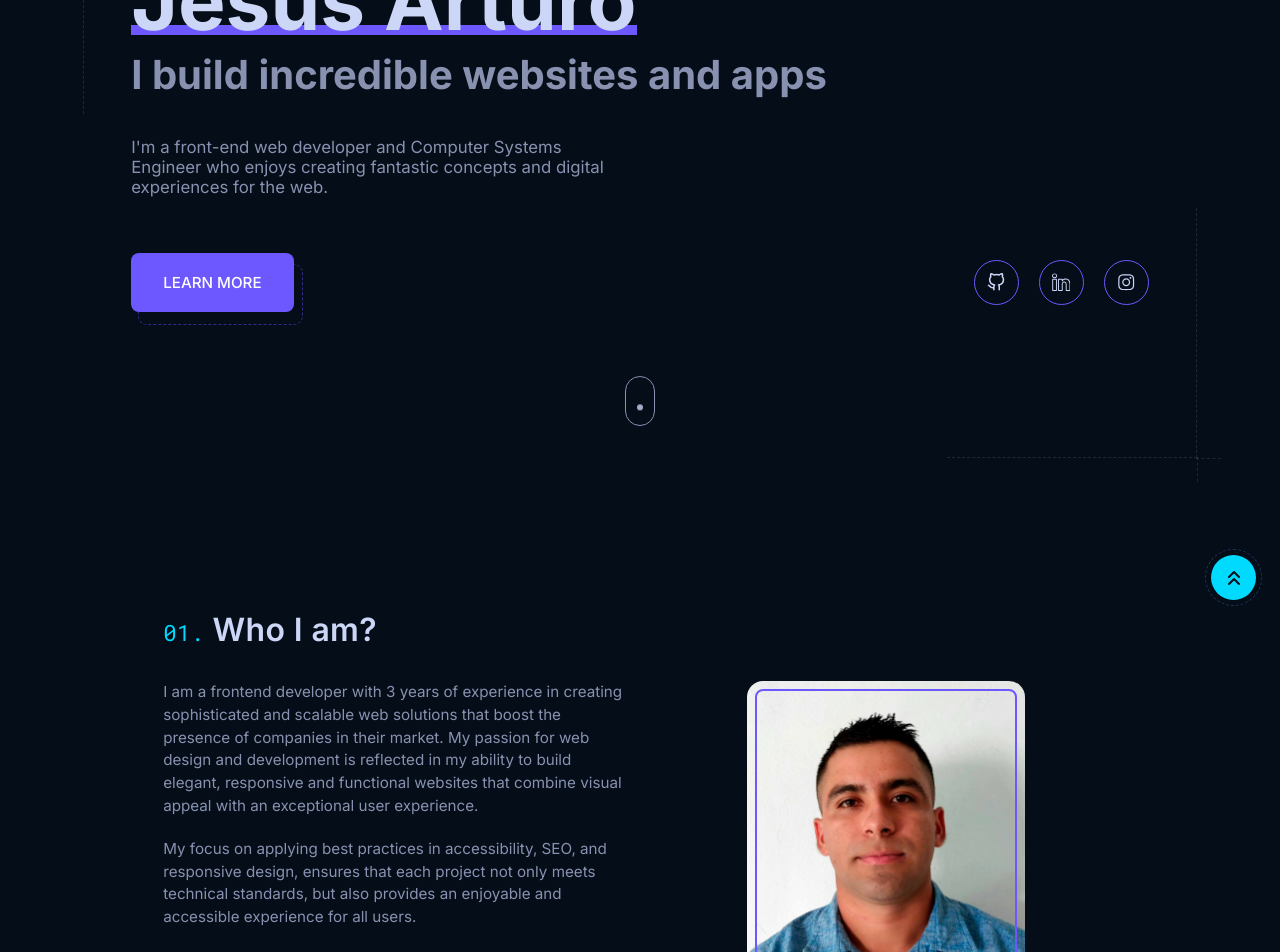
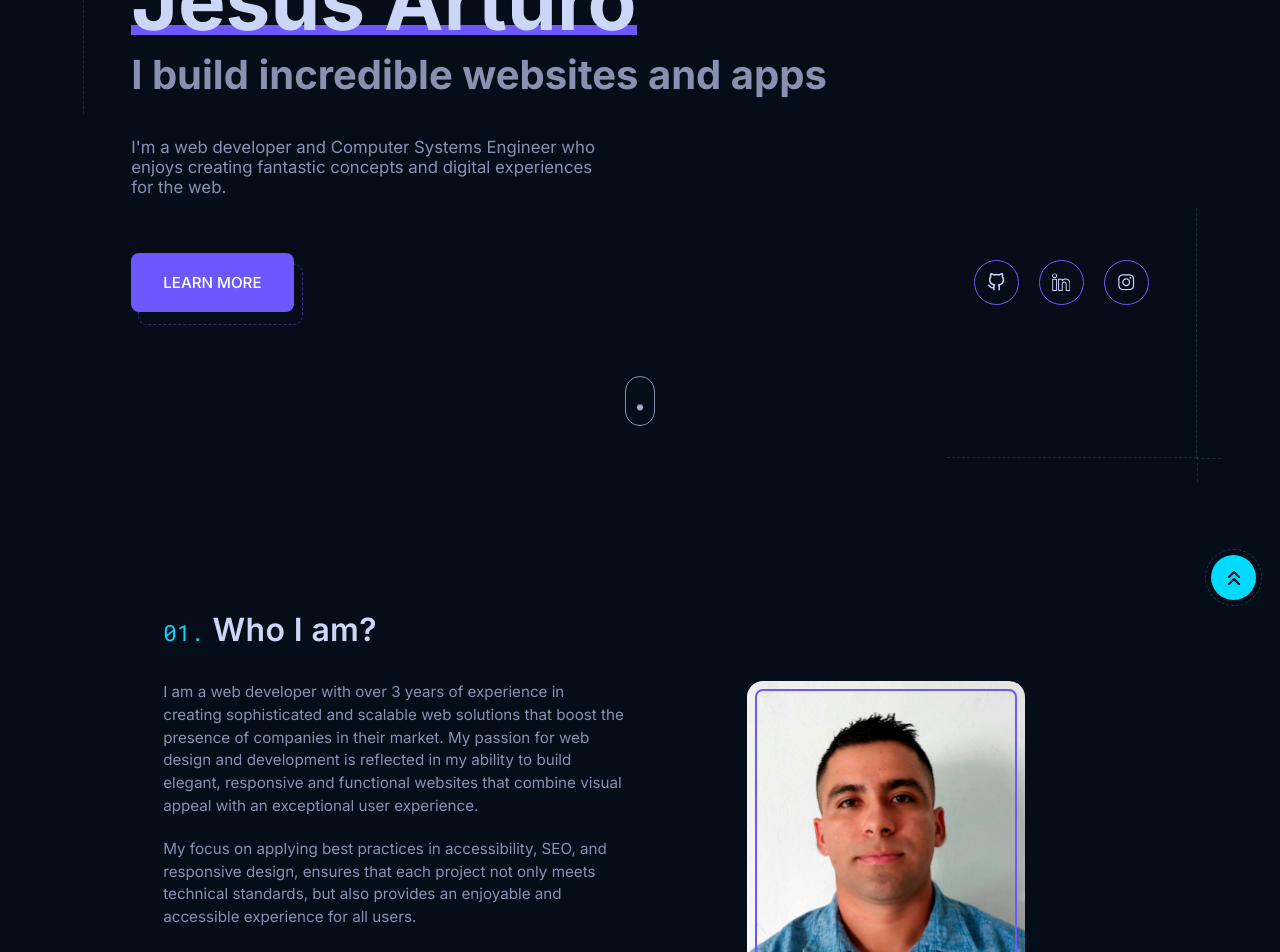
Before and after one commit to JessArthuro/personal-portfolio, a React (Vite) app: page / in a window 1280 px wide. Shown: the part 280-1232 px from the top of the page. Built offline with nearby package versions, Linux system fonts and the light colour scheme.

Commit message:
Web developer

```diff
--- a/index.html
+++ b/index.html
@@ -1,5 +1,5 @@
 <!DOCTYPE html>
-<html lang="en">
+<html lang="es">
   <head>
     <meta charset="UTF-8" />
     <meta name="viewport" content="width=device-width, initial-scale=1.0" />
@@ -11,7 +11,7 @@
     <link rel="manifest" href="/site.webmanifest" />
     <link rel="mask-icon" href="/safari-pinned-tab.svg" color="#040d18" />
     <meta name="msapplication-TileColor" content="#040d18" />
-    <title>Js.Arturo | Front-End Developer</title>
+    <title>Js.Arturo | Web Developer</title>
   </head>
   <body>
     <section id="root"></section>
--- a/src/translations/en/global.json
+++ b/src/translations/en/global.json
@@ -10,7 +10,7 @@
   "hero": {
     "title": "Hi, my name is",
     "subtitle": "I build incredible websites and apps",
-    "description": "I'm a front-end web developer and Computer Systems Engineer who enjoys creating fantastic concepts and digital experiences for the web.",
+    "description": "I'm a web developer and Computer Systems Engineer who enjoys creating fantastic concepts and digital experiences for the web.",
     "button": "Learn more",
     "scroll_title": "Scroll down",
     "scroll_description": "to discover more"
@@ -22,7 +22,7 @@
     "contact": "Contact"
   },
   "about": {
-    "text1": "I am a frontend developer with 3 years of experience in creating sophisticated and scalable web solutions that boost the presence of companies in their market. My passion for web design and development is reflected in my ability to build elegant, responsive and functional websites that combine visual appeal with an exceptional user experience.",
+    "text1": "I am a web developer with over 3 years of experience in creating sophisticated and scalable web solutions that boost the presence of companies in their market. My passion for web design and development is reflected in my ability to build elegant, responsive and functional websites that combine visual appeal with an exceptional user experience.",
     "text2": "My focus on applying best practices in accessibility, SEO, and responsive design, ensures that each project not only meets technical standards, but also provides an enjoyable and accessible experience for all users.",
     "text3": "During my undergraduate career, I participated in technology innovation programs that strengthened my soft skills and ability to collaborate in multidisciplinary teams. I have worked in various sectors, including tourist transport, utilities, education and telecommunications, which has allowed me to address a wide range of challenges and contexts in web development.",
     "text4": "These are some of the technologies I have been able to work with:"
@@ -62,7 +62,7 @@
     "btn": "Say Hello"
   },
   "footer": {
-    "logo": "Front-end web developer",
+    "logo": "Web developer",
     "author_1": "Made with",
     "author_2": "by"
   }
--- a/src/translations/es/global.json
+++ b/src/translations/es/global.json
@@ -10,7 +10,7 @@
   "hero": {
     "title": "Hola, mi nombre es",
     "subtitle": "Construyo sitios web y aplicaciones increíbles",
-    "description": "Soy un desarrollador web front-end e Ingeniero en Sistemas Computacionales que disfruta crear conceptos fantásticos y experiencias digitales para la web.",
+    "description": "Soy un desarrollador web e Ingeniero en Sistemas Computacionales que disfruta crear conceptos fantásticos y experiencias digitales para la web.",
     "button": "Conoce más",
     "scroll_title": "Desplázate hacia abajo",
     "scroll_description": "para descubrir más"
@@ -22,7 +22,7 @@
     "contact": "Contacto"
   },
   "about": {
-    "text1": "Soy un desarrollador frontend con 3 años de experiencia en la creación de soluciones web sofisticadas y escalables que impulsan la presencia de las empresas en su mercado. Mi pasión por el diseño y desarrollo web se refleja en mi habilidad para construir sitios web elegantes, responsivos y funcionales que combinan atractivo visual con una experiencia de usuario excepcional.",
+    "text1": "Soy un desarrollador web con más de 3 años de experiencia en la creación de soluciones web sofisticadas y escalables que impulsan la presencia de las empresas en su mercado. Mi pasión por el diseño y desarrollo web se refleja en mi habilidad para construir sitios web elegantes, responsivos y funcionales que combinan atractivo visual con una experiencia de usuario excepcional.",
     "text2": "Mi enfoque por aplicar las mejores prácticas en accesibilidad, SEO y diseño responsivo, garantizan que cada proyecto no solo cumpla con los estándares técnicos, sino que también brinde una experiencia agradable y accesible para todos los usuarios.",
     "text3": "Durante mi carrera universitaria, participé en programas de innovación tecnológica que fortalecieron mis habilidades blandas y mi capacidad para colaborar en equipos multidisciplinarios. He trabajado en diversos sectores, incluyendo transporte turístico, servicios públicos, educación y telecomunicaciones, lo que me ha permitido abordar una amplia gama de desafíos y contextos en el desarrollo web.",
     "text4": "Estas son algunas de las tecnologías con las que he podido trabajar:"
@@ -62,7 +62,7 @@
     "btn": "Dime Hola"
   },
   "footer": {
-    "logo": "Desarrollador web front-end",
+    "logo": "Desarrollador web",
     "author_1": "Hecho con",
     "author_2": "por"
   }
```
